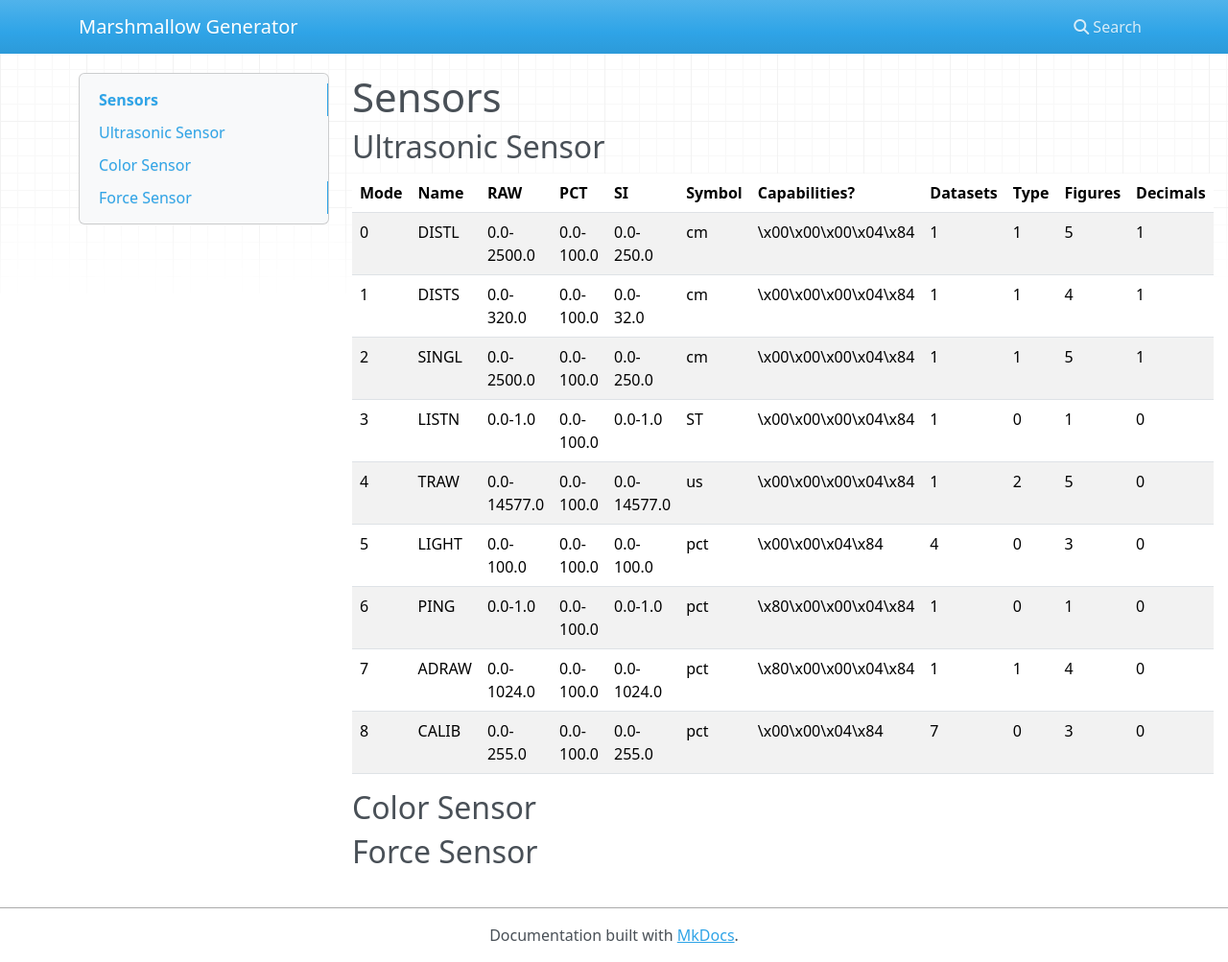
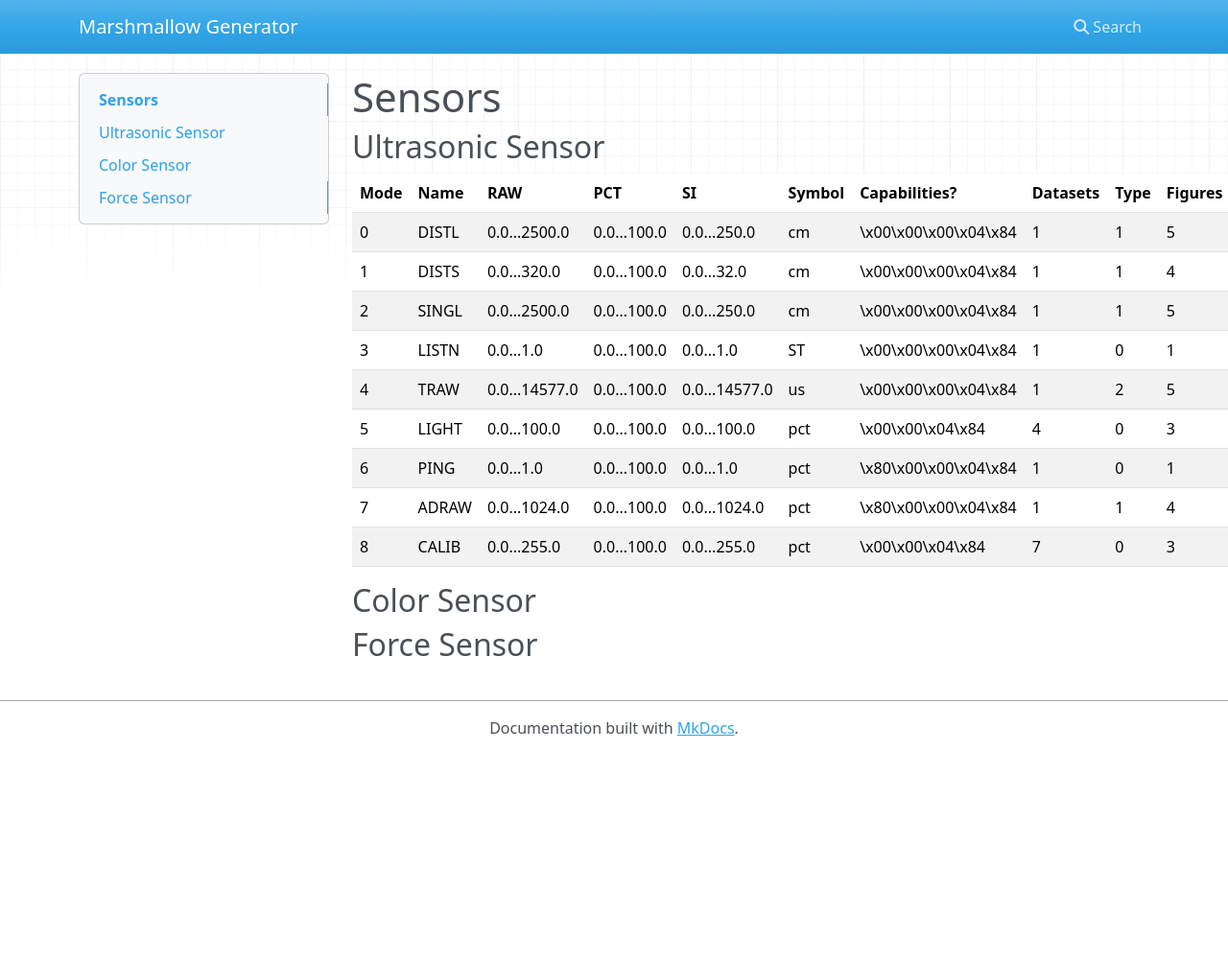
Before and after one commit to NStrijbosch/hub-module-notes, an MkDocs documentation site: the page built from docs/index.md, in a window 1280 px wide and 1003 px high. Shown: the whole window at 96% size. Built offline with MkDocs 1.6.1, drawn with Linux system fonts in a browser that asks for light colours; nearby versions of some CDN libraries.

Commit message:
update table US sensor 2

```diff
--- a/docs/index.md
+++ b/docs/index.md
@@ -2,17 +2,17 @@
 # Sensors
 
 ## Ultrasonic Sensor
-|Mode|Name |RAW        |PCT      |SI         |Symbol|Capabilities?       |Datasets|Type|Figures|Decimals|
-|----|-----|-----------|---------|-----------|------|--------------------|--------|----|-------|--------|
-|0   |DISTL|0.0-2500.0 |0.0-100.0|0.0-250.0  |cm    |\x00\x00\x00\x04\x84|1       |1   |5      |1       |
-|1   |DISTS|0.0-320.0  |0.0-100.0|0.0-32.0   |cm    |\x00\x00\x00\x04\x84|1       |1   |4      |1       |
-|2   |SINGL|0.0-2500.0 |0.0-100.0|0.0-250.0  |cm    |\x00\x00\x00\x04\x84|1       |1   |5      |1       |
-|3   |LISTN|0.0-1.0    |0.0-100.0|0.0-1.0    |ST    |\x00\x00\x00\x04\x84|1       |0   |1      |0       |
-|4   |TRAW |0.0-14577.0|0.0-100.0|0.0-14577.0|us    |\x00\x00\x00\x04\x84|1       |2   |5      |0       |
-|5   |LIGHT|0.0-100.0  |0.0-100.0|0.0-100.0  |pct   |\x00\x00\x04\x84    |4       |0   |3      |0       |
-|6   |PING |0.0-1.0    |0.0-100.0|0.0-1.0    |pct   |\x80\x00\x00\x04\x84|1       |0   |1      |0       |
-|7   |ADRAW|0.0-1024.0 |0.0-100.0|0.0-1024.0 |pct   |\x80\x00\x00\x04\x84|1       |1   |4      |0       |
-|8   |CALIB|0.0-255.0  |0.0-100.0|0.0-255.0  |pct   |\x00\x00\x04\x84    |7       |0   |3      |0       |
+|Mode|Name |RAW          |PCT        |SI           |Symbol|Capabilities?       |Datasets|Type|Figures|Decimals|
+|----|-----|-------------|-----------|-------------|------|--------------------|--------|----|-------|--------|
+|0   |DISTL|0.0...2500.0 |0.0...100.0|0.0...250.0  |cm    |\x00\x00\x00\x04\x84|1       |1   |5      |1       |
+|1   |DISTS|0.0...320.0  |0.0...100.0|0.0...32.0   |cm    |\x00\x00\x00\x04\x84|1       |1   |4      |1       |
+|2   |SINGL|0.0...2500.0 |0.0...100.0|0.0...250.0  |cm    |\x00\x00\x00\x04\x84|1       |1   |5      |1       |
+|3   |LISTN|0.0...1.0    |0.0...100.0|0.0...1.0    |ST    |\x00\x00\x00\x04\x84|1       |0   |1      |0       |
+|4   |TRAW |0.0...14577.0|0.0...100.0|0.0...14577.0|us    |\x00\x00\x00\x04\x84|1       |2   |5      |0       |
+|5   |LIGHT|0.0...100.0  |0.0...100.0|0.0...100.0  |pct   |\x00\x00\x04\x84    |4       |0   |3      |0       |
+|6   |PING |0.0...1.0    |0.0...100.0|0.0...1.0    |pct   |\x80\x00\x00\x04\x84|1       |0   |1      |0       |
+|7   |ADRAW|0.0...1024.0 |0.0...100.0|0.0...1024.0 |pct   |\x80\x00\x00\x04\x84|1       |1   |4      |0       |
+|8   |CALIB|0.0...255.0  |0.0...100.0|0.0...255.0  |pct   |\x00\x00\x04\x84    |7       |0   |3      |0       |
 
 
 ## Color Sensor
```
